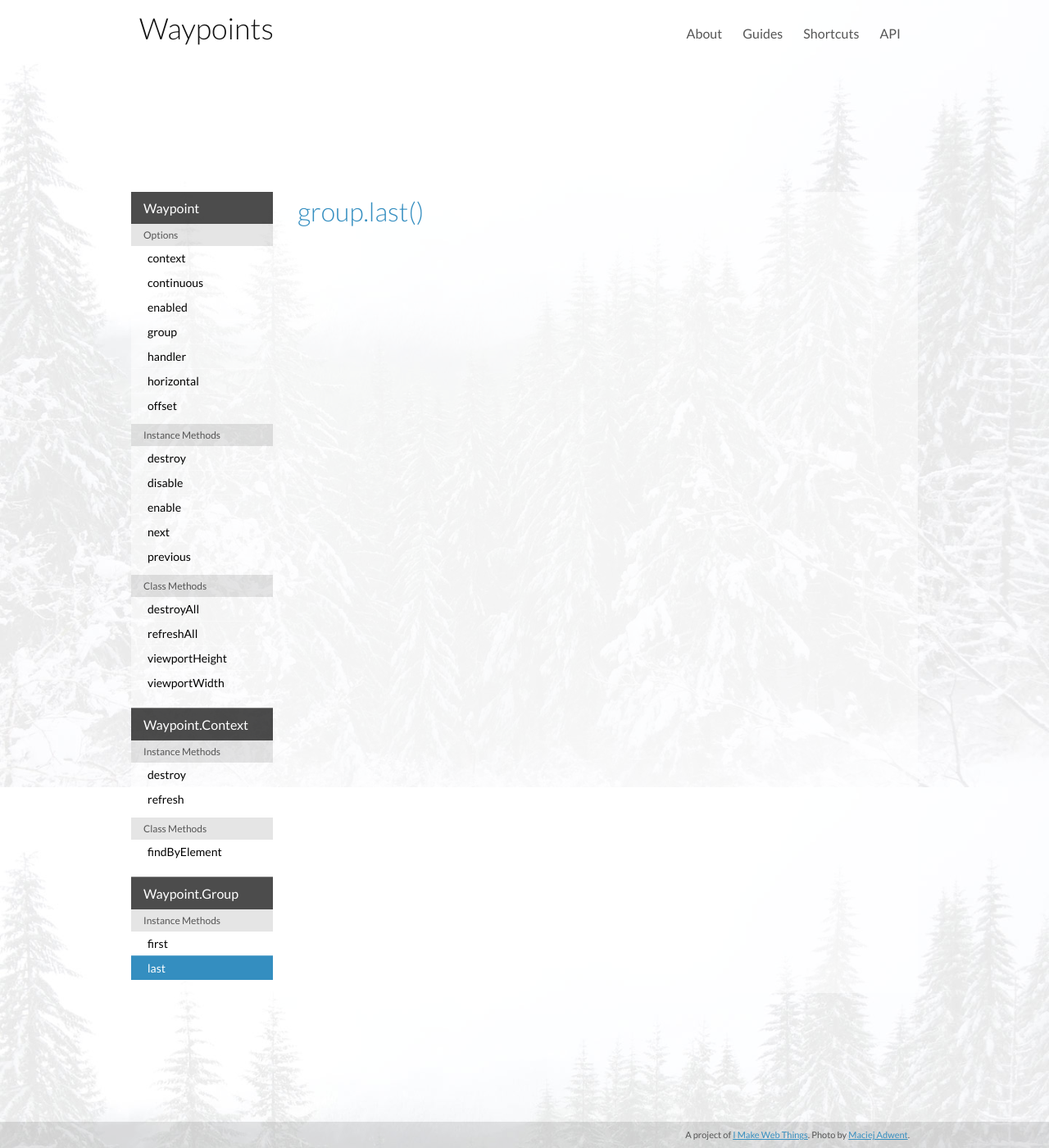
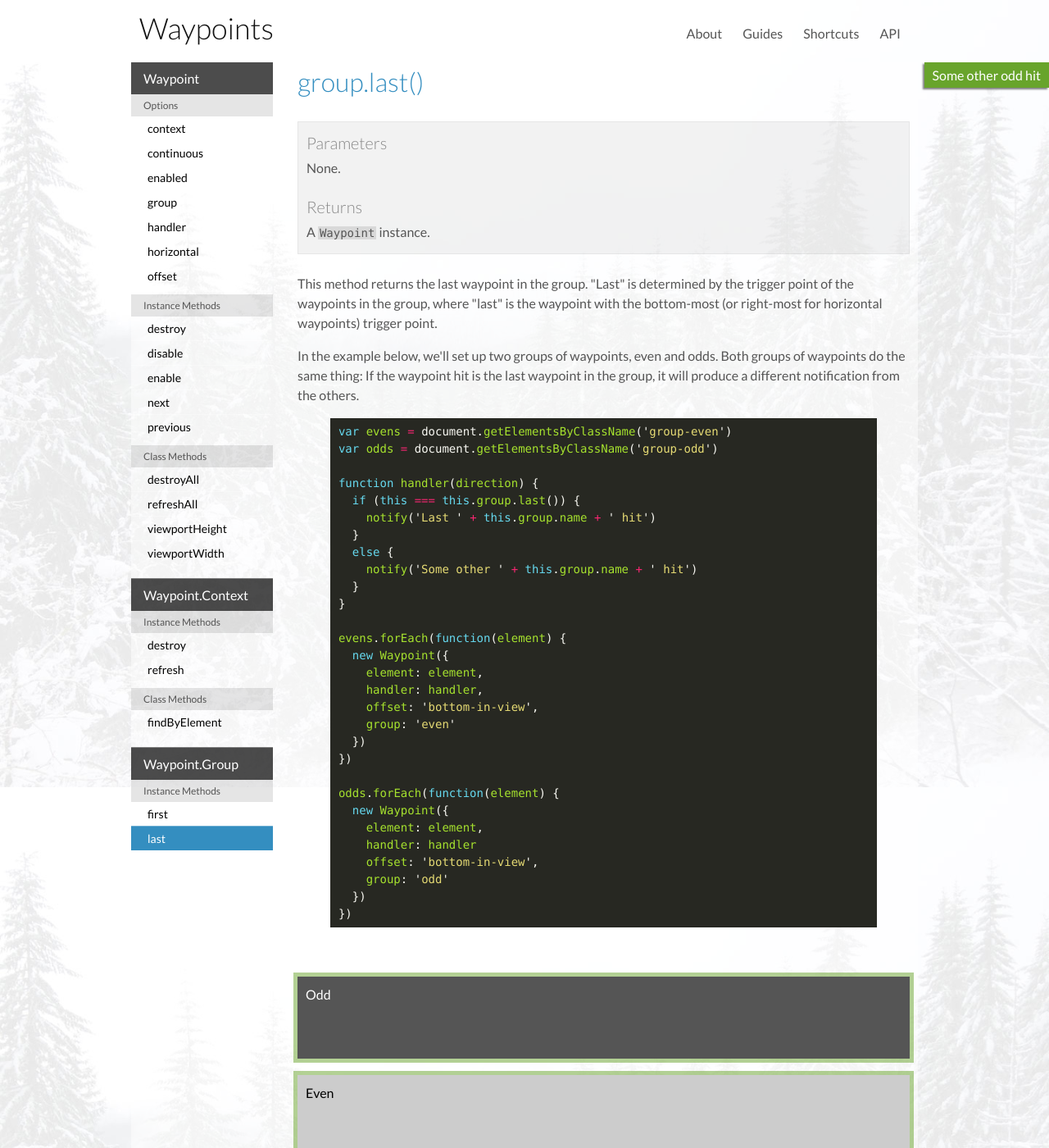
Before and after one commit to imakewebthings/waypoints, a Jekyll site: the page built from api/last/index.html, in a window 1280 px wide and 1400 px high. Shown: the whole window at 82% size. Built offline with Jekyll 4.4.1, drawn with Linux system fonts in a browser that asks for light colours; nearby versions of some CDN libraries; some of the changed text lies outside the part shown.

Commit message:
group last

```diff
--- a/api/first/index.html
+++ b/api/first/index.html
@@ -13,7 +13,7 @@ subsection: first
   <p>A <code>Waypoint</code> instance.</p>
 </div>
 
-<p>This method returns the first waypoint in the group. "First" is determined by the trigger point of the waypoints in the group, where "first" is the waypoint with the topmost (or leftmost for horizontal waypoints) trigger point.</p>
+<p>This method returns the first waypoint in the group. "First" is determined by the trigger point of the waypoints in the group, where "first" is the waypoint with the top-most (or left-most for horizontal waypoints) trigger point.</p>
 
 <p>In the example below, we'll set up two groups of waypoints, even and odds. Both groups of waypoints do the same thing: If the waypoint hit is the first waypoint in the group, it will produce a different notification from the others.</p>
 
@@ -26,7 +26,7 @@ function handler(direction) {
     notify('First ' + this.group.name + ' hit')
   }
   else {
-    notify('Some regular ' + this.group.name + ' hit')
+    notify('Some other ' + this.group.name + ' hit')
   }
 }
 
@@ -49,7 +49,7 @@ odds.forEach(function(element) {
 })
 {% endhighlight %}
 
-<br>
+<br id="first-example">
 
 <div class="group-odd waypoint">Odd</div>
 <div class="group-even waypoint">Even</div>
--- a/api/last/index.html
+++ b/api/last/index.html
@@ -5,3 +5,59 @@ subsection: last
 ---
 
 <h2>group.last()</h2>
+
+<div class="reference">
+  <h3>Parameters</h3>
+  <p>None.</p>
+  <h3>Returns</h3>
+  <p>A <code>Waypoint</code> instance.</p>
+</div>
+
+<p>This method returns the last waypoint in the group. "Last" is determined by the trigger point of the waypoints in the group, where "last" is the waypoint with the bottom-most (or right-most for horizontal waypoints) trigger point.</p>
+
+<p>In the example below, we'll set up two groups of waypoints, even and odds. Both groups of waypoints do the same thing: If the waypoint hit is the last waypoint in the group, it will produce a different notification from the others.</p>
+
+{% highlight js %}
+var evens = document.getElementsByClassName('group-even')
+var odds = document.getElementsByClassName('group-odd')
+
+function handler(direction) {
+  if (this === this.group.last()) {
+    notify('Last ' + this.group.name + ' hit')
+  }
+  else {
+    notify('Some other ' + this.group.name + ' hit')
+  }
+}
+
+evens.forEach(function(element) {
+  new Waypoint({
+    element: element,
+    handler: handler,
+    offset: 'bottom-in-view',
+    group: 'even'
+  })
+})
+
+odds.forEach(function(element) {
+  new Waypoint({
+    element: element,
+    handler: handler
+    offset: 'bottom-in-view',
+    group: 'odd'
+  })
+})
+{% endhighlight %}
+
+<br id="last-example">
+
+<div class="group-odd waypoint">Odd</div>
+<div class="group-even waypoint">Even</div>
+<div class="group-odd waypoint">Odd</div>
+<div class="group-even waypoint">Even</div>
+<div class="group-odd waypoint">Odd</div>
+<div class="group-even waypoint">Even</div>
+<div class="group-odd waypoint">Odd</div>
+<div class="group-even waypoint">Even</div>
+<div class="group-odd waypoint">Odd</div>
+<div class="group-even waypoint">Even</div>
--- a/js/scripts.js
+++ b/js/scripts.js
@@ -418,12 +418,43 @@
   }
 
   function firstExample() {
+    if (!$('#first-example').length) {
+      return;
+    }
+
     function handler(direction) {
       if (this === this.group.first()) {
         notify('First ' + this.group.name + ' hit')
       }
       else {
-        notify('Some regular ' + this.group.name + ' hit')
+        notify('Some other ' + this.group.name + ' hit')
+      }
+    }
+
+    $('.group-even').waypoint({
+      handler: handler,
+      offset: 'bottom-in-view',
+      group: 'even'
+    })
+
+    $('.group-odd').waypoint({
+      handler: handler,
+      offset: 'bottom-in-view',
+      group: 'odd'
+    })
+  }
+
+  function lastExample() {
+    if (!$('#last-example').length) {
+      return;
+    }
+
+    function handler(direction) {
+      if (this === this.group.last()) {
+        notify('Last ' + this.group.name + ' hit')
+      }
+      else {
+        notify('Some other ' + this.group.name + ' hit')
       }
     }
 
@@ -458,6 +489,7 @@
     contextDestroyExample()
     findByElementExample()
     firstExample()
+    lastExample()
   }
 
   $(function() {
```
